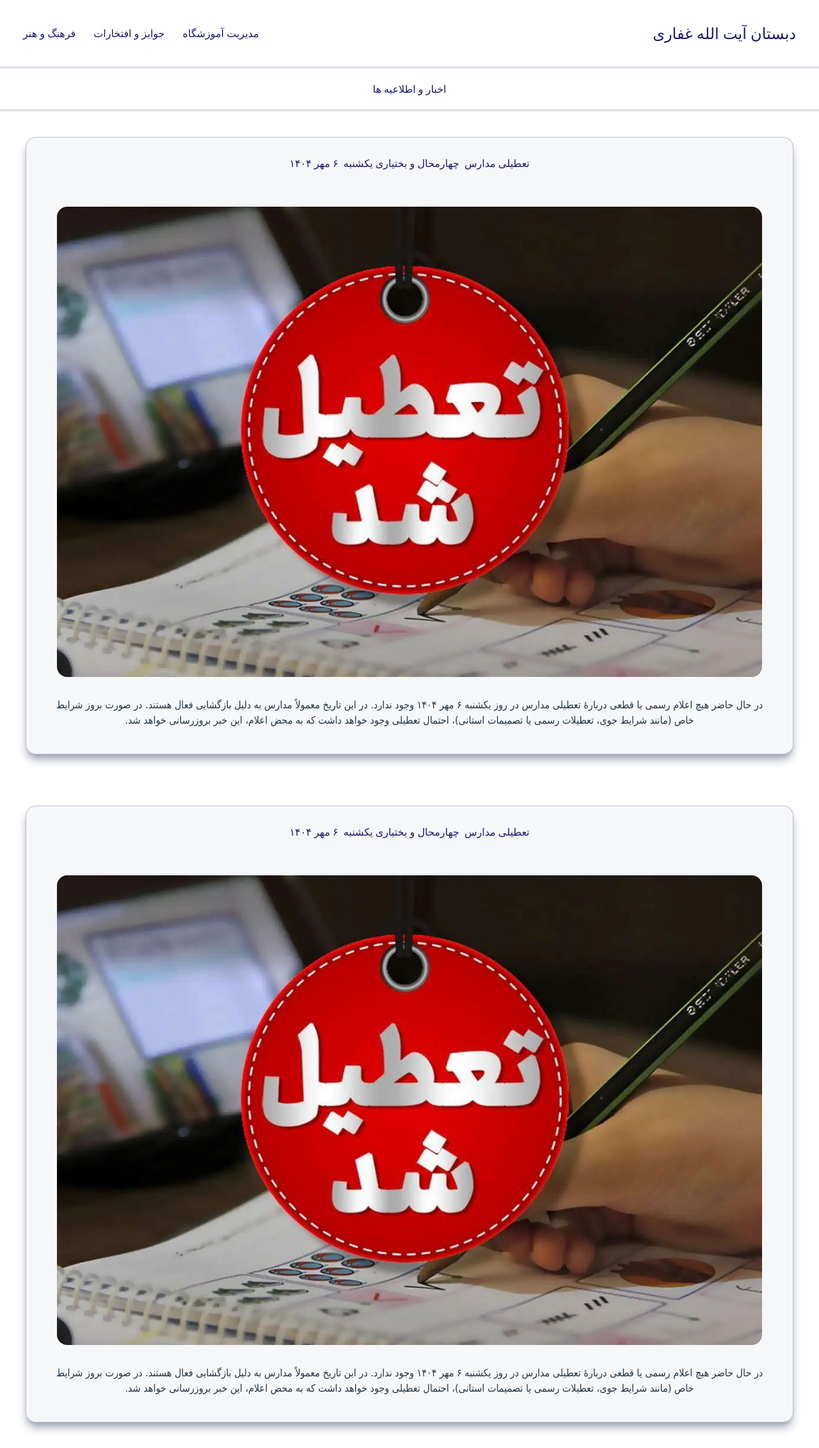
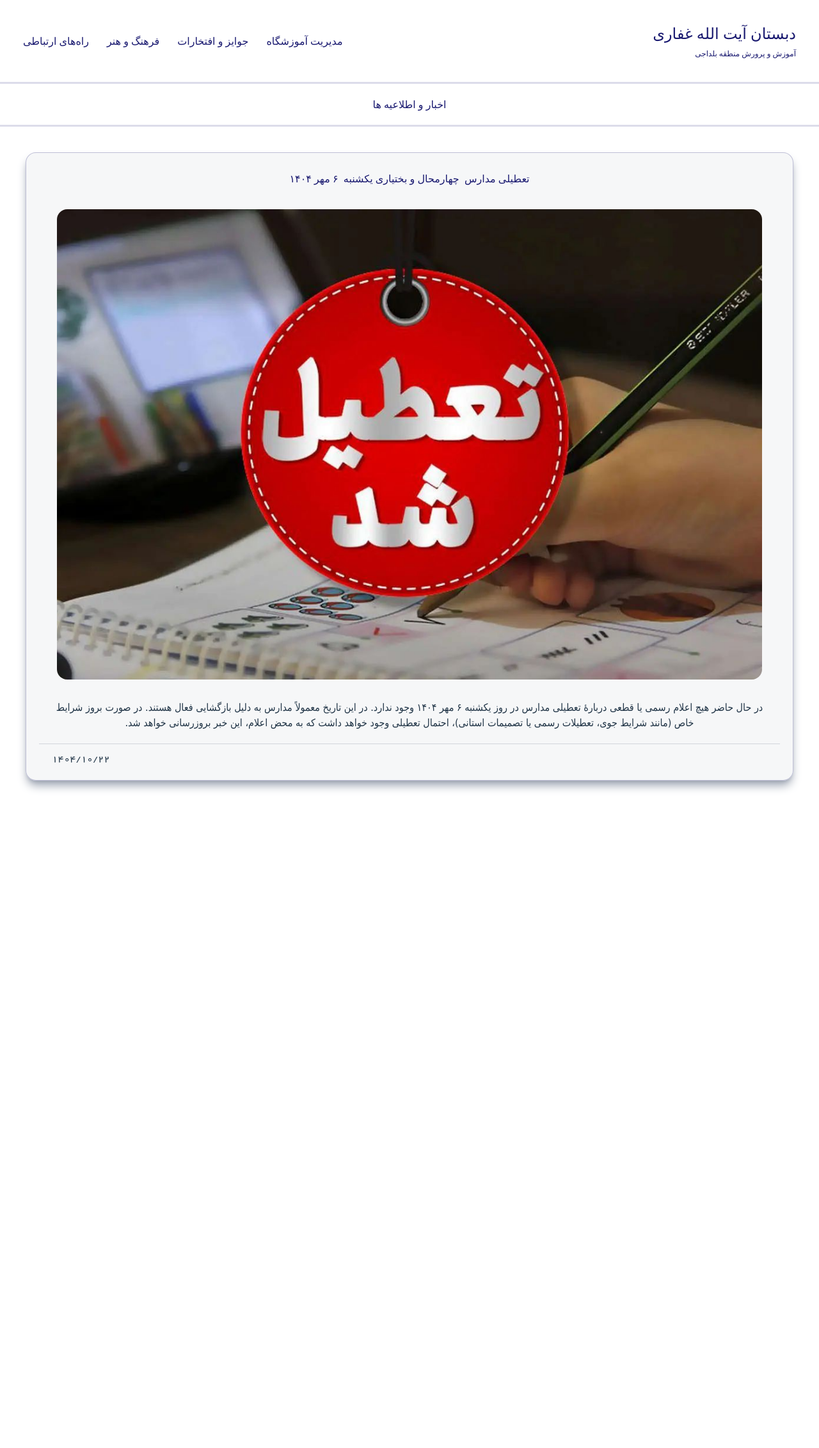
Before and after one commit to OmidTahmasbi1994/school-portfolio, a React (Vite) app: page / in a window 1280 px wide. Shown: the whole page at 64% size. After the commit the page ends 1260 px from the top, so only its background shows below. Built offline with nearby package versions, Linux system fonts and the light colour scheme.

Commit message:
commit-2

```diff
--- a/src/App.jsx
+++ b/src/App.jsx
@@ -5,6 +5,7 @@ import {Home} from './routes/home'
 import {Manage} from './routes/manage'
 import {Achivements} from './routes/achivments'
 import {Arts} from './routes/arts'
+import {Connection} from './routes/connection'
 
 
 function App() {
@@ -19,6 +20,7 @@ function App() {
           <Route path="/management" element={<Manage/>} />
           <Route path="/achivements" element={<Achivements/>} />
           <Route path="/arts" element={<Arts/>} />
+          <Route path="/connection" element={<Connection/>} />
         </Routes>
       </AnimatePresence>
     </div>
--- a/src/components/header.jsx
+++ b/src/components/header.jsx
@@ -15,12 +15,18 @@ export const Header = () => {
   return (
     <nav className="sticky top-0 left-0 bg-[#ffffff]/50 backdrop-blur-md text-[#191970] border-solid border-[#191970]/15 border-b-3">
       <div className="flex flex-row justify-between items-center p-9 max-md:p-7">
-        <motion.div variants={navVariants} initial="first" animate="last">
+        <motion.div
+          variants={navVariants}
+          initial="first"
+          animate="last"
+          className="flex flex-col justify-center items-start gap-2"
+        >
           <Link to="/" onClick={() => setRouteTitle("اخبار و اطلاعیه ها")}>
             <h1 className="text-2xl max-md:text-lg text-[#191970] font-semibold">
               دبستان آیت الله غفاری
             </h1>
           </Link>
+          <h5 className="text-xs">آموزش و پرورش منطقه بلداجی</h5>
         </motion.div>
         <motion.div
           variants={navVariants}
@@ -34,11 +40,20 @@ export const Header = () => {
           >
             مدیریت آموزشگاه
           </Link>
-          <Link to="/achivements" onClick={() => setRouteTitle("جوایز و افتخارات")}>
+          <Link
+            to="/achivements"
+            onClick={() => setRouteTitle("جوایز و افتخارات")}
+          >
             جوایز و افتخارات
           </Link>
           <Link to="/arts" onClick={() => setRouteTitle("فرهنگ و هنر")}>
             فرهنگ و هنر
+          </Link>
+          <Link
+            to="/connection"
+            onClick={() => setRouteTitle("راه‌های ارتباطی")}
+          >
+            راه‌های ارتباطی
           </Link>
         </motion.div>
         <motion.p
@@ -47,7 +62,7 @@ export const Header = () => {
           animate="last"
           whileHover="hover"
           onClick={() => setShowMobileNav(!showMobileNav)}
-          className="md:hidden text-lg cursor-pointer"
+          className="md:hidden text-xl cursor-pointer"
         >
           {showMobileNav ? (
             <FontAwesomeIcon icon={faXmark} />
@@ -56,7 +71,12 @@ export const Header = () => {
           )}
         </motion.p>
       </div>
-      {showMobileNav && <MobileNav setShowMobileNav={setShowMobileNav} setRouteTitle={setRouteTitle}/>}
+      {showMobileNav && (
+        <MobileNav
+          setShowMobileNav={setShowMobileNav}
+          setRouteTitle={setRouteTitle}
+        />
+      )}
       <div className="text-center p-5 border-solid border-[#191970]/15 border-t-3">
         <h1 className="max-md:text-md text-[#191970] font-semibold">
           {routeTitle}
@@ -66,7 +86,7 @@ export const Header = () => {
   );
 };
 
-const MobileNav = ({setShowMobileNav , setRouteTitle}) => {
+const MobileNav = ({ setShowMobileNav, setRouteTitle }) => {
   return (
     <motion.div
       variants={mobileNavVariants}
@@ -101,6 +121,15 @@ const MobileNav = ({setShowMobileNav , setRouteTitle}) => {
       >
         فرهنگ و هنر
       </Link>
+      <Link
+        to="/connection"
+        onClick={() => {
+          setShowMobileNav(false);
+          setRouteTitle("راه‌های ارتباطی");
+        }}
+      >
+        راه‌های ارتباطی
+      </Link>
     </motion.div>
   );
 };
--- /dev/null
+++ b/src/routes/connection.jsx
@@ -0,0 +1,7 @@
+export const Connection = ()=>{
+    return(
+        <div className="w-full flex flex-col justify-start items-center gap-20 max-md:mt-15 p-10">
+            Connection page
+        </div>
+    )
+}
--- a/src/routes/home.jsx
+++ b/src/routes/home.jsx
@@ -1,11 +1,13 @@
-import warning_1 from '../assets/warning_1.jpg'
+import warning_1 from "../assets/warning_1.jpg";
 
 export const Home = () => {
   return (
     <div className="w-full flex flex-col justify-start items-center gap-20 max-md:mt-15 p-10">
-      <section className="flex flex-col justify-center items-center gap-5 p-5 bg-gray-100/75 border-solid border-[#191970]/25 border-1 rounded-2xl shadow-gray-400 shadow-lg">
+      <section className="flex flex-col justify-center items-center p-5 bg-gray-100/75 border-solid border-[#191970]/25 border-1 rounded-2xl shadow-gray-400 shadow-lg">
         <div className="flex flex-row justify-center p-2">
-            <h2 className="max-md:text-sm text-[#191970] font-semibold">تعطیلی مدارس  چهارمحال و بختیاری یکشنبه  ۶ مهر ۱۴۰۴</h2>
+          <h2 className="max-md:text-sm text-[#191970] font-semibold">
+            تعطیلی مدارس  چهارمحال و بختیاری یکشنبه  ۶ مهر ۱۴۰۴
+          </h2>
         </div>
         <div className="flex flex-col justify-center items-center p-2">
           <div className="p-5">
@@ -19,22 +21,8 @@ export const Home = () => {
             محض اعلام، این خبر بروزرسانی خواهد شد.
           </p>
         </div>
-      </section>
-      <section className="flex flex-col justify-center items-center gap-5 p-5 bg-gray-100/75 border-solid border-[#191970]/25 border-1 rounded-2xl shadow-gray-400 shadow-lg">
-        <div className="flex flex-row justify-center p-2">
-            <h2 className="max-md:text-sm text-[#191970] font-semibold">تعطیلی مدارس  چهارمحال و بختیاری یکشنبه  ۶ مهر ۱۴۰۴</h2>
-        </div>
-        <div className="flex flex-col justify-center items-center p-2">
-          <div className="p-5">
-            <img className="rounded-2xl" src={warning_1} />
-          </div>
-          <p className="p-3 max-md:text-xs max-md:leading-5 text-center font-[tahoma]">
-            در حال حاضر هیچ اعلام رسمی یا قطعی دربارهٔ تعطیلی مدارس در روز
-            یکشنبه ۶ مهر ۱۴۰۴ وجود ندارد. در این تاریخ معمولاً مدارس به دلیل
-            بازگشایی فعال هستند. در صورت بروز شرایط خاص (مانند شرایط جوی،
-            تعطیلات رسمی یا تصمیمات استانی)، احتمال تعطیلی وجود خواهد داشت که به
-            محض اعلام، این خبر بروزرسانی خواهد شد.
-          </p>
+        <div className="w-full border-solid border-t-1 border-gray-300">
+          <p className="mt-3 px-5 max-md:text-[10px] text-end font-[BYekan]">1404/10/22</p>
         </div>
       </section>
     </div>
```
